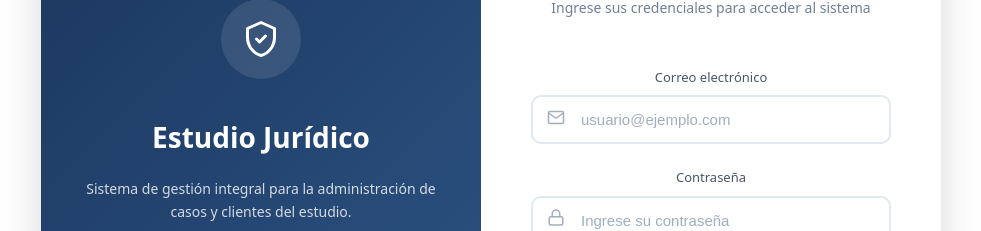
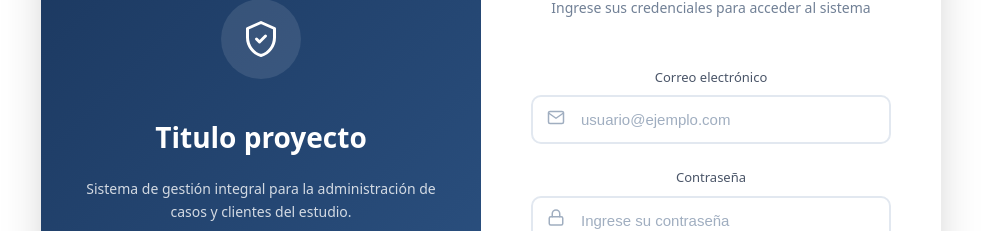
Before and after one commit to KameyhaFacundo/Repuestos, a React (Vite) app: page /signin in a window 1280 px wide. Shown: the part 282-513 px from the top of the page, without its empty margins (149-1130 px from the left). Built offline with nearby package versions, Linux system fonts and the light colour scheme.

Commit message:
Estandarizo el proyecto

```diff
--- a/index.html
+++ b/index.html
@@ -4,7 +4,7 @@
     <meta charset="UTF-8" />
     <link rel="icon" type="image/svg+xml" href="/vite.svg" />
     <meta name="viewport" content="width=device-width, initial-scale=1.0" />
-    <title>front-estudio-juridico</title>
+    <title>proyecto-general</title>
   </head>
   <body>
     <div id="root"></div>
--- a/package.json
+++ b/package.json
@@ -1,5 +1,5 @@
 {
-  "name": "front-estudio-juridico",
+  "name": "proyecto-general",
   "private": true,
   "version": "0.0.0",
   "type": "module",
--- a/src/pages/Login/Login.jsx
+++ b/src/pages/Login/Login.jsx
@@ -60,7 +60,7 @@ function Login() {
               <path d="M9 12l2 2 4-4"></path>
             </svg>
           </div>
-          <h1>Estudio Jurídico</h1>
+          <h1>Titulo proyecto</h1>
           <p>Sistema de gestión integral para la administración de casos y clientes del estudio.</p>
         </div>
 
```
Also changed, not shown: 2 other files (tests, documents, lock files or other folders).
